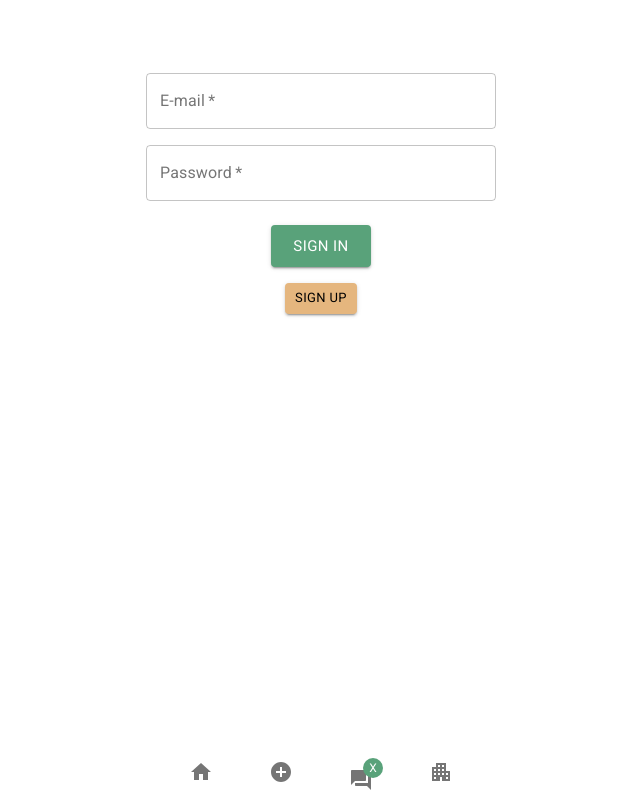
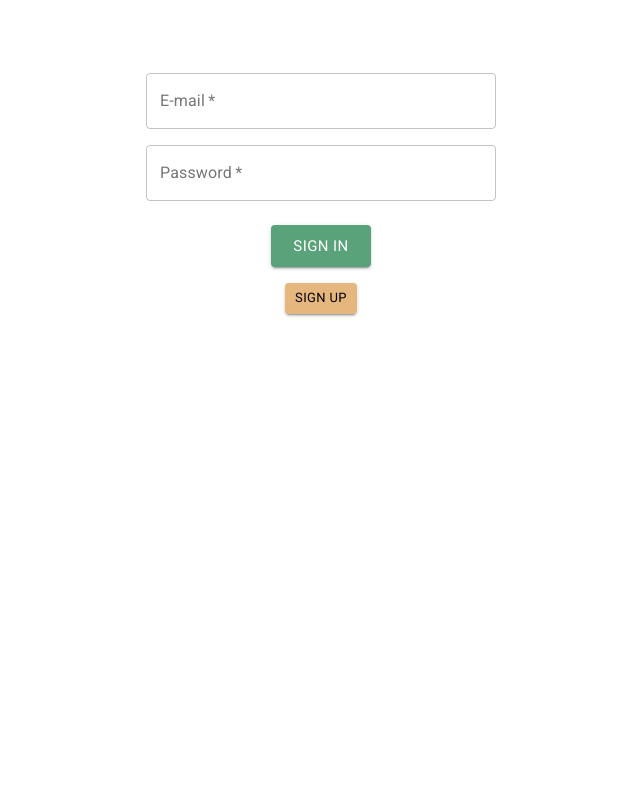
Before and after one commit to N10T/ironhack-project_3-FrontEnd, a React (Create React App) app: page /signin in a window 1280 px wide. Shown: the whole page, without its empty margins (319-959 px from the left). Built offline with nearby package versions, Linux system fonts and the light colour scheme; no server answers.

Commit message:
Nav Bar | Ok

```diff
--- a/src/App.js
+++ b/src/App.js
@@ -1,7 +1,7 @@
 import "./App.css";
 import { Route, Switch } from "react-router-dom";
 import { ThemeProvider } from "@material-ui/core/styles";
-import React, {useState} from "react";
+import React, { useState } from "react";
 import theme from "./components/palette/palette";
 
 // pages components
@@ -19,7 +19,7 @@ import FormInformation from "./components/Forms/FormInformation";
 import SignUp from "./components/Forms/SignUp";
 import SignIn from "./components/Forms/SignIn";
 import EditUser from "./components/Forms/EditUser";
-import AdminEditUser from "./components/Forms/AdminEditUser"
+import AdminEditUser from "./components/Forms/AdminEditUser";
 
 // partials
 import HeaderMain from "./components/HeaderMain";
@@ -34,11 +34,11 @@ import { ProtectedRoute } from "./auth/ProtectedRoute";
 function App() {
   const { isLoading } = useAuth();
 
-  const [currentUser, setCurrentUser] = useState({});
+  const [currentUser, setCurrentUser] = useState(null);
 
   const UserContextValue = {
-      currentUser,
-      setCurrentUser
+    currentUser,
+    setCurrentUser
   };
 
   return (
@@ -53,16 +53,32 @@ function App() {
             <Route exact path="/discover" component={Discover} />
             {/* <Route exact path="/user/building" component={MyBuilding} /> */}
             {/* Why to do a protectet route: */}
-            <ProtectedRoute exact path="/user/building" component={MyBuilding} />
-            <Route exact path="/admin/create-building" component={FormBuilding} />
+            <ProtectedRoute
+              exact
+              path="/user/building"
+              component={MyBuilding}
+            />
+            <Route
+              exact
+              path="/admin/create-building"
+              component={FormBuilding}
+            />
             <Route exact path="/admin/buildings" component={AllBuildings} />
             <Route exact path="/admin/users" component={AllUsers} />
             <Route exact path="/user/messages" component={Messages} />
             <Route exact path="/admin/building/:id" component={EditBuilding} />
             <Route exact path="/admin/key" component={FormKey} />
             <Route exact path="/profile/:id" component={EditUser} />
-            <Route exact path="/admin/edit_user/:id" component={AdminEditUser} />
-            <Route exact path="/building/create-information" component={FormInformation} />
+            <Route
+              exact
+              path="/admin/edit_user/:id"
+              component={AdminEditUser}
+            />
+            <Route
+              exact
+              path="/building/create-information"
+              component={FormInformation}
+            />
             <Route exact path="/signup" component={SignUp} />
             <Route exact path="/signin" component={SignIn} />
             <Route exact path="/user/create-a-chat" component={NewChat} />
--- a/src/components/FooterMain.jsx
+++ b/src/components/FooterMain.jsx
@@ -33,16 +33,21 @@ export default function LabelBottomNavigation() {
     setValue(newValue);
   };
 
+  const isBar = () =>
+    window.location.pathname === "/signin" ||
+    window.location.pathname === "/signup" ||
+    window.location.pathname === "/discover" ||
+    window.location.pathname === "/";
   return (
-    <BottomNavigation
+    !isBar() && <BottomNavigation
       id="footer"
       value={value}
       onChange={handleChange}
       className={classes.root}
     >
-      <Link to="/" component={RouterLink}>
+      {!isLoggedIn ? <Link to="/" component={RouterLink}>
         <BottomNavigationAction label="Home" value="home" icon={<HomeIcon />} />
-      </Link>
+      </Link>:""}
       {currentUser && (
         <Link to={`/profile/${currentUser._id}`} component={RouterLink}>
           <BottomNavigationAction
--- a/src/components/Forms/NewChat.jsx
+++ b/src/components/Forms/NewChat.jsx
@@ -118,7 +118,7 @@ console.table(formValues)
     }
 
     // For geting the user information is necesary to use a useEffect to get it from the db.
-
+    if (!currentUser) return null;
     return (
   <div className="user-form">
    <form
--- a/src/components/Forms/SignIn.jsx
+++ b/src/components/Forms/SignIn.jsx
@@ -1,8 +1,8 @@
 // React
-import React, {useState} from "react";
-import APIHandler from './../../api/APIHandler';
-import { Link as RouterLink } from 'react-router-dom';
-
+import React, { useState, useContext } from "react";
+import APIHandler from "./../../api/APIHandler";
+import { Link as RouterLink } from "react-router-dom";
+import UserContext from "../../auth/UserContext";
 // Styles
 import TextField from "@material-ui/core/TextField";
 import { makeStyles } from "@material-ui/core/styles";
@@ -23,29 +23,33 @@ const useStyles = makeStyles(theme => ({
 
 const api = new APIHandler();
 
-export default function Signin({history}) {
-
+export default function Signin({ history }) {
   const classes = useStyles();
-
+  const { currentUser, setCurrentUser } = useContext(UserContext);
   const [formValues, setFormValues] = useState({});
 
   const handleInputs = e => {
     const value = e.target.value;
     const name = e.target.name;
-    setFormValues({ ...formValues, [name]: value});
-  }
+    setFormValues({ ...formValues, [name]: value });
+  };
   const handleSubmit = e => {
     e.preventDefault();
 
-    api.post('/auth/signin', formValues).then(res => {
+    api
+      .post("/auth/signin", formValues)
+      .then(res => {
         console.log(res.data);
+        setCurrentUser(res.data.currentUser);
         // setTimeout(() => {
-        history.push("/user/building")
+        history.push("/user/building");
+
         // }, 3000);
-    }).catch(err => {
-      console.log(err.response)
       })
-  }
+      .catch(err => {
+        console.log(err.response);
+      });
+  };
 
   return (
     <div className="user-form">
@@ -88,7 +92,8 @@ export default function Signin({history}) {
             color="secondary"
             className={classes.button}
             size="small"
-              component={RouterLink} to="/signup"
+            component={RouterLink}
+            to="/signup"
             //   endIcon={<Icon>send</Icon>}
           >
             sign up
--- a/src/components/HeaderMain.jsx
+++ b/src/components/HeaderMain.jsx
@@ -77,27 +77,28 @@ const useStyles = makeStyles(theme => ({
 }));
 
 export default withRouter(function ButtonAppBar(props) {
+  const { currentUser, isLoggedIn } = useAuth();
   const isBar = () =>
-    window.location.pathname === "/signin" ||
-    window.location.pathname === "/signup" ||
-    window.location.pathname === "/discover" ||
-    window.location.pathname === "/";
+    window.location.pathname !== "/signin" ||
+    window.location.pathname !== "/signup" ||
+    window.location.pathname !== "/discover" ||
+    window.location.pathname !== "/";
 
-  const { currentUser, isLoggedIn } = useAuth();
   const classes = useStyles();
   const userContext = useContext(UserContext);
   const { setCurrentUser } = userContext;
 
   const handleSignout = () => {
     api.post("/auth/signout").finally(() => {
-
-
       setCurrentUser(null);
-    });window.location.href = "/signin";
-      console.log("YAAAA");
+    });
+    window.location.href = "/signin";
+    console.log("YAAAA");
   };
 
-  return !isBar() && isLoggedIn ? (
+  if (!currentUser) return null;
+
+  return (
     <div className={classes.root}>
       <AppBar position="fixed" color="primary">
         <Toolbar>
@@ -107,13 +108,11 @@ export default withRouter(function ButtonAppBar(props) {
           ) : (
             ""
           )}
-
           <Typography variant="h4" className={classes.title + " vcenter"}>
-          <NavLink to="/user/building" className="styleNone"><img
-              src= "/logo/CocoonWhite.png"
-              alt="White Cocoon"
-            />
-            co-coon</NavLink>
+            <NavLink to="/user/building" className="styleNone">
+              <img src="/logo/CocoonWhite.png" alt="White Cocoon" />
+              co-coon
+            </NavLink>
           </Typography>
           {/* {window.location.pathname === "/user/building" &&           <div className={classes.search}>
             <div className={classes.searchIcon}>
@@ -129,13 +128,11 @@ export default withRouter(function ButtonAppBar(props) {
               inputProps={{ 'aria-label': 'search' }}
             />
           </div>} */}
-          <NavLink to="/signin" activeStyle={{backgroundColor: "white"}}>
-          <ExitToAppIcon id="logout" onClick={handleSignout} />
+          <NavLink to="/signin" activeStyle={{ backgroundColor: "white" }}>
+            <ExitToAppIcon id="logout" onClick={handleSignout} />
           </NavLink>
         </Toolbar>
       </AppBar>
     </div>
-  ) : (
-    ""
   );
 });
```
Lines whose indentation alone changed are shown as unchanged.
